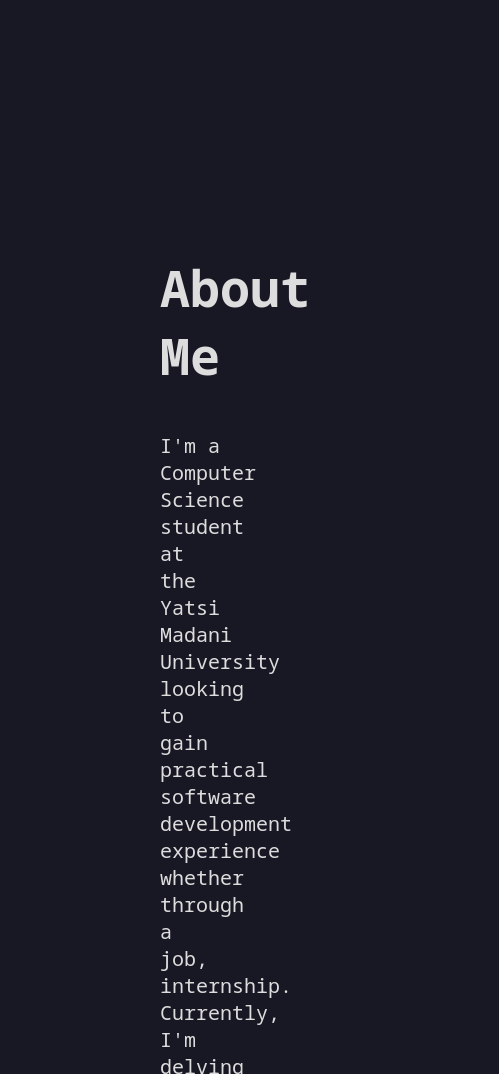
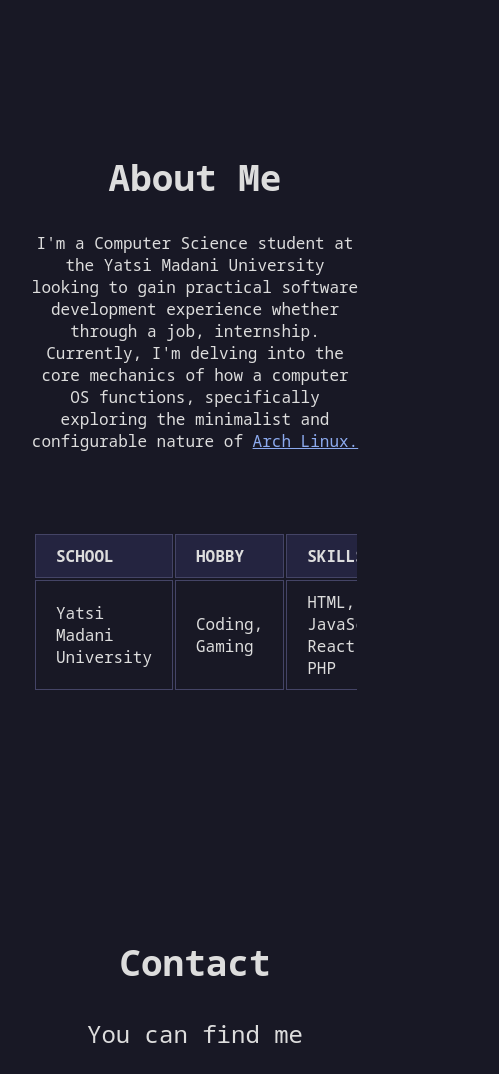
Before and after one commit to indrafetch09/harindra-bio, a website built with Vite: page index.html in a window 390 px wide. Shown: the part 714-1788 px from the top of the page, 499 px wide, since content can reach past the window. Built offline with nearby package versions, Linux system fonts and the light colour scheme.

Commit message:
Update style.css, make it more responsive
nothing wrong

```diff
--- a/src/style.css
+++ b/src/style.css
@@ -1,9 +1,11 @@
-/* --- Aturan Dasar (Menghilangkan Garis Kotak) --- */
 :root {
-  /* Menggunakan warna dari gambar, lebih gelap dan keunguan */
   --dark-bg: #1e192f;
   --light-text: #dddddd;
   --accent-blue: #8CAAEE;
+}
+
+html {
+  scroll-behavior: smooth;
 }
 
 body {
@@ -13,6 +15,7 @@ body {
   min-height: 100vh;
   justify-content: center;
   align-items: center;
+  overflow-x: hidden;
 }
 
 .navbar-nav {
@@ -24,7 +27,7 @@ body {
   justify-content: center;
   align-items: center;
   gap: 20px;
-
+  z-index: 1000;
 }
 
 .navbar-nav a {
@@ -36,7 +39,6 @@ body {
   font-size: 17px;
   font-weight: bold;
   transition: color 0.3s;
-
 }
 
 .navbar-nav a:hover {
@@ -46,7 +48,6 @@ body {
 .navbar-nav a:active {
   color: #8CAAEE;
   font-weight: bold;
-
 }
 
 .title-page {
@@ -55,7 +56,6 @@ body {
   justify-content: center;
   font-size: 50px;
   padding-left: 10rem;
-
 }
 
 h1 {
@@ -70,8 +70,14 @@ h1 {
 
 
 .container {
-  height: 100vh;
+  min-height: 100vh;
   padding-top: 30px;
+  width: 100%;
+  max-width: 1200px;
+  margin: 0 auto;
+  padding-left: 15px;
+  padding-right: 15px;
+  box-sizing: border-box;
 }
 
 img {
@@ -115,6 +121,7 @@ img {
   margin: 5rem auto;
   border-collapse: collapse;
   padding-right: 6rem;
+  overflow-x: auto;
 }
 
 .table-container th,
@@ -131,7 +138,6 @@ img {
   background-color: #242440;
   text-align: left;
 }
-
 /* End table style */
 
 .title-page-contact {
@@ -143,7 +149,6 @@ img {
 
 /* --- Styling Detail Kontak (Gambar 2, di tengah) --- */
 .contact-details {
-  /* Memusatkan semua konten secara horizontal */
   display: flex;
   flex-direction: column;
   align-items: center;
@@ -154,7 +159,6 @@ img {
   margin: 0 0 30px 0;
   font-size: 2em;
   color: var(--light-text);
-  /* Lebih redup */
 }
 
 /* Ikon Sosial Media */
@@ -189,13 +193,10 @@ img {
 /* --- Styling Footer --- */
 .main-footer {
   background-color: #242440;
-  /* Warna latar belakang gelap untuk footer agar terlihat sedikit berbeda */
   color: var(--light-text);
   text-align: center;
-  /* Memusatkan semua teks di footer secara horizontal */
   padding: 10px 0;
   margin-top: 20px;
-  /* Jarak antara konten utama dan footer */
   font-size: 1.1em;
 }
 
@@ -203,14 +204,11 @@ img {
   margin: 8px 0;
 }
 
-/* Warna aksen untuk nama (mirip warna oranye/merah kecoklatan pada gambar) */
 .main-footer .accent-text {
   color: var(--accent-blue);
-  /* Warna merah kecoklatan/oranye lembut */
   font-weight: bold;
 }
 
-/* Styling untuk semua tautan di footer */
 .main-footer a {
   color: var(--light-text);
   text-decoration: none;
@@ -219,10 +217,8 @@ img {
 
 .main-footer a:hover {
   color: var(--accent-purple);
-  /* Menggunakan aksen ungu untuk hover */
 }
 
-/* Garis bawah khusus untuk "Return Home" */
 .main-footer .return-home {
   text-decoration: none;
   border-bottom: 2px solid var(--accent-blue);
@@ -231,9 +227,64 @@ img {
 .main-footer .return-home:hover {
   color: var(--accent-blue);
   border-bottom-color: var(--accent-blue);
-  /* Mengubah warna garis bawah saat hover */
 }
 
 .main-footer p {
   font-size: 15px;
 }
+
+
+/* This media query will apply styles to screens 768px wide or smaller (like tablets and phones) */
+@media (max-width: 768px) {
+
+  /* Reduce font size for all headings */
+  h1, .title-page, .title-page-contact {
+    font-size: 36px;
+    margin-top: 6rem; /* Add more space from the fixed navbar */
+  }
+
+  /* Adjust padding and margins for the main text areas */
+  .title-page, .about-me {
+    padding-left: 1rem;
+    padding-right: 1rem;
+    margin-left: 0;
+    margin-right: 0;
+    text-align: center; /* Center align text on smaller screens */
+  }
+
+  .say-hi {
+    font-size: 24px;
+  }
+
+  .about-me {
+    font-size: 16px;
+  }
+
+  /* Adjustments for the contact section text */
+  .subtitle, .message-prompt {
+    font-size: 1.5em;
+  }
+
+  .email-link {
+    font-size: 1em;
+  }
+
+  /* Make the container sections flow naturally instead of taking the full viewport height */
+  .container {
+    height: auto;
+    min-height: auto;
+    padding-bottom: 40px;
+  }
+
+  /* Adjust navbar link padding for smaller screens */
+  .navbar-nav a {
+    padding: 14px 15px;
+    font-size: 15px;
+  }
+
+  .table-container {
+    padding-right: 0;
+    width: 90%; /* Allow table container to use more width */
+  }
+
+}
```
